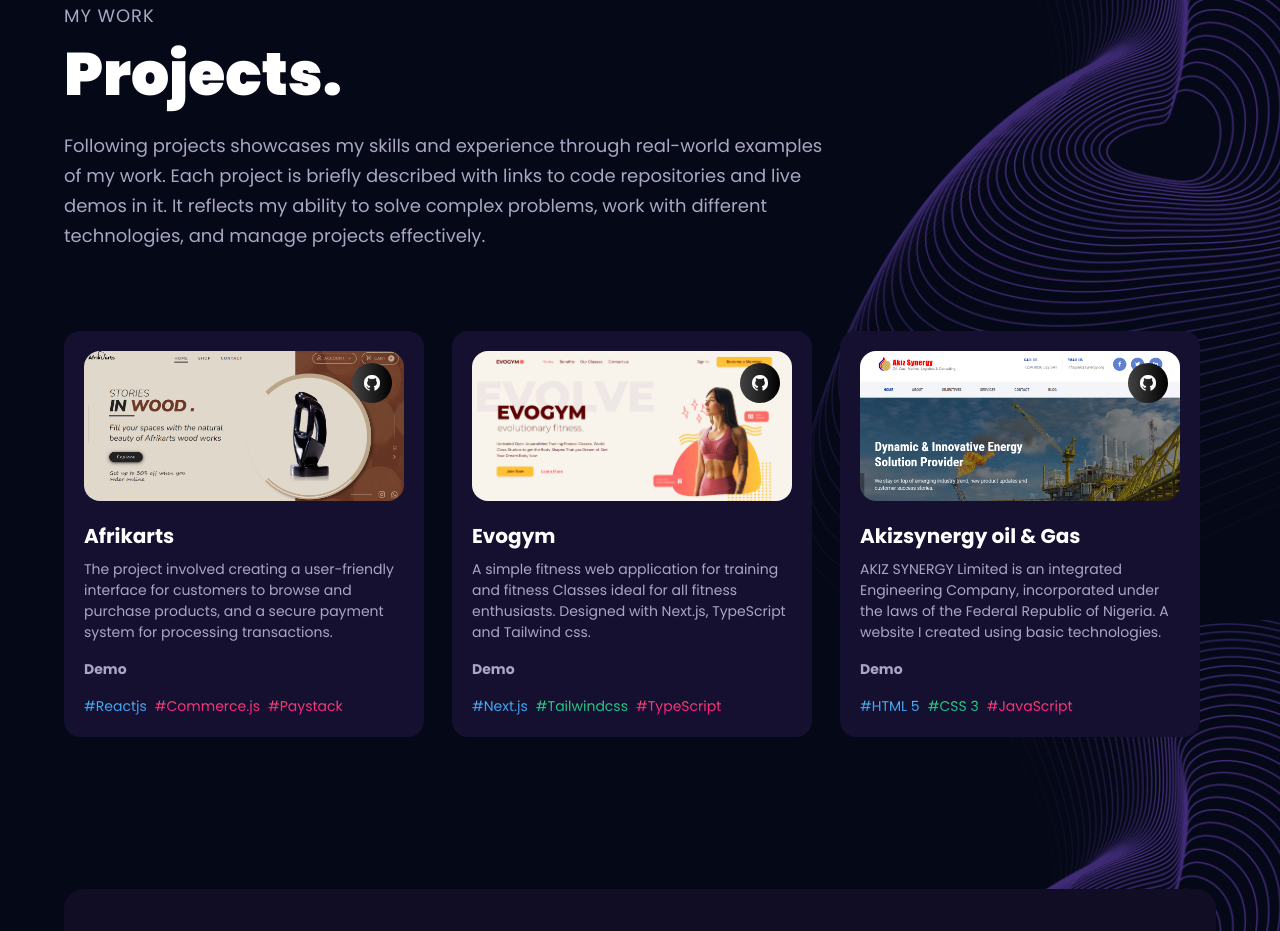
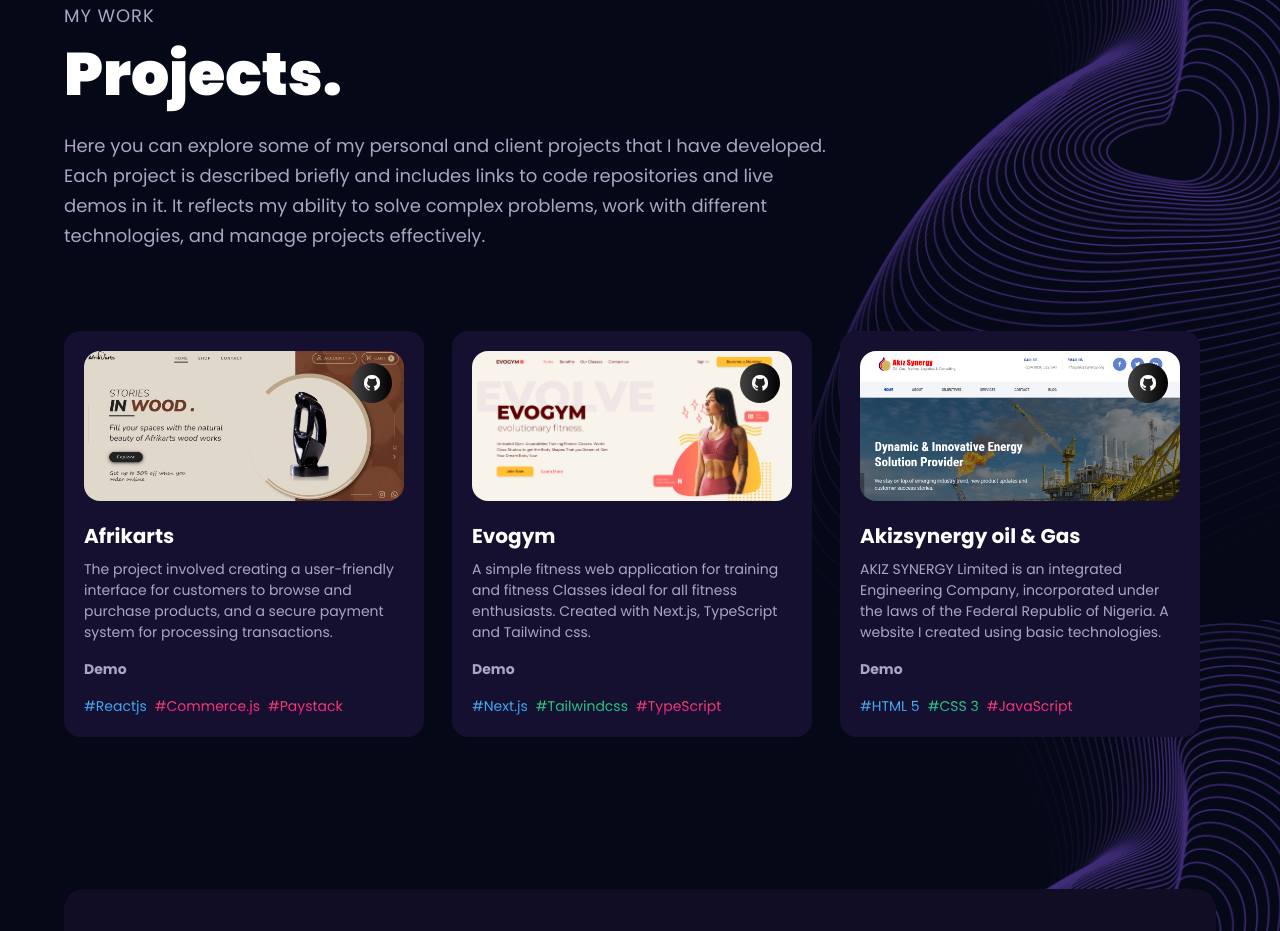
Before and after one commit to julietsawyerr/portfolio, a React (Vite) app: page / in a window 1280 px wide. Shown: the part 1780-2711 px from the top of the page. Built offline with nearby package versions, Linux system fonts and the light colour scheme.

Commit message:
text correction

```diff
--- a/src/components/Works.jsx
+++ b/src/components/Works.jsx
@@ -25,7 +25,7 @@
           whileInView="show"
           className='mt-3 text-secondary text-[17px] max-w-3xl leading-[30px] md:text-[18px]'
           >
-            Following projects showcases my skills and experience through real-world examples of my work. Each project is briefly described with links to code repositories and live demos in it. It reflects my ability to solve complex problems, work with different technologies, and manage projects effectively.
+            Here you can explore some of my personal and client projects that I have developed. Each project is described briefly and includes links to code repositories and live demos in it. It reflects my ability to solve complex problems, work with different technologies, and manage projects effectively.
           </motion.p>
       </div>
 
--- a/src/constants/index.js
+++ b/src/constants/index.js
@@ -114,7 +114,7 @@
   {
     name: "Evogym",
     description:
-      "A simple fitness web application for training and fitness Classes  ideal for all fitness enthusiasts. Designed with Next.js, TypeScript and Tailwind css.",
+      "A simple fitness web application for training and fitness Classes  ideal for all fitness enthusiasts. Created with Next.js, TypeScript and Tailwind css.",
       link: 'https://evogymfitness.vercel.app/',
     tags: [
       {
```
